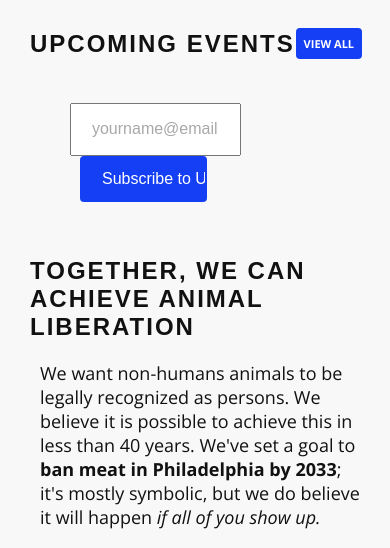
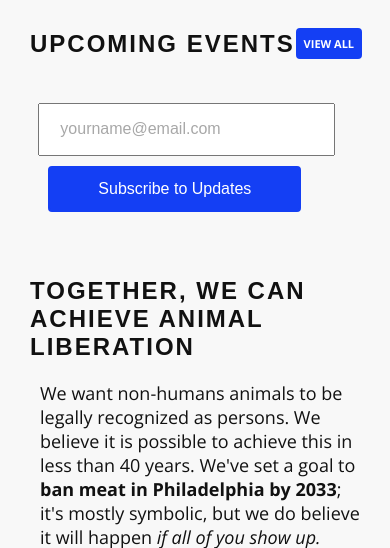
Before and after one commit to LiberationWarsaw/liberationwarsaw, a Django app: page / in a window 390 px wide. Shown: the part 150-698 px from the top of the page. Run offline with Django 3.2, Linux system fonts and the light colour scheme; data that the repository does not hold is empty; some libraries are stand-ins or nearby versions; some web fonts are replaced.

Commit message:
email form mobile styles

```diff
--- a/core/static/style.css
+++ b/core/static/style.css
@@ -581,6 +581,7 @@ nav a.active {
   .subscribe-form {
     flex-direction: column;
     justify-content: center;
+    width: 100%
   }
 }
 
@@ -588,6 +589,13 @@ nav a.active {
     padding: 12px 20px;
     font-size: 16px;
     width: 50%;
+}
+
+@media (max-width: 704px) {
+  .subscribe-form input {
+      width: 80%;
+      margin-bottom: 10px;
+  }
 }
 
 
@@ -618,7 +626,7 @@ nav a.active {
 
 @media (max-width: 704px) {
   .subscribe-button {
-    width: 90%;
+    width: 100%;
   }
 }
 
```
